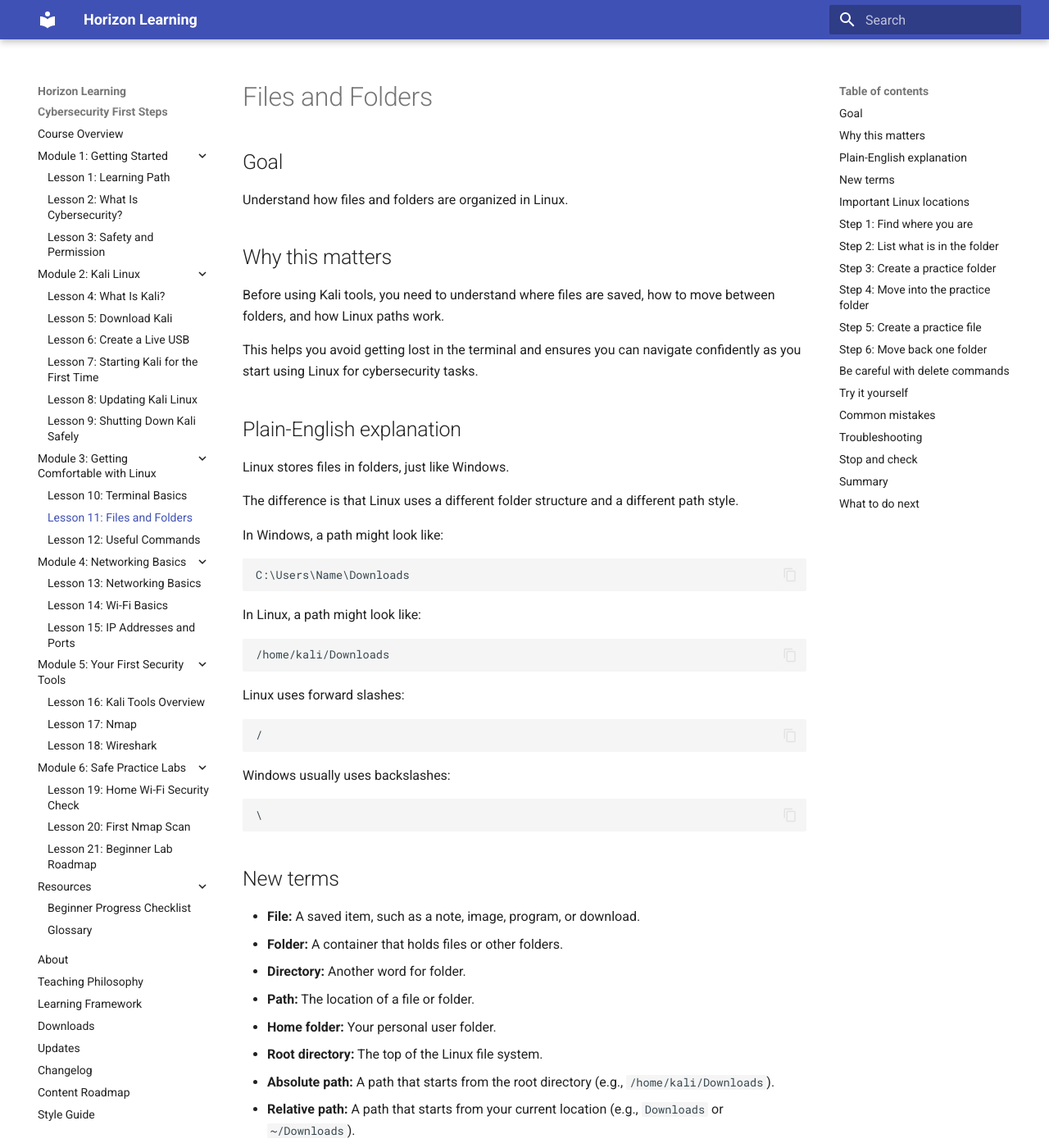
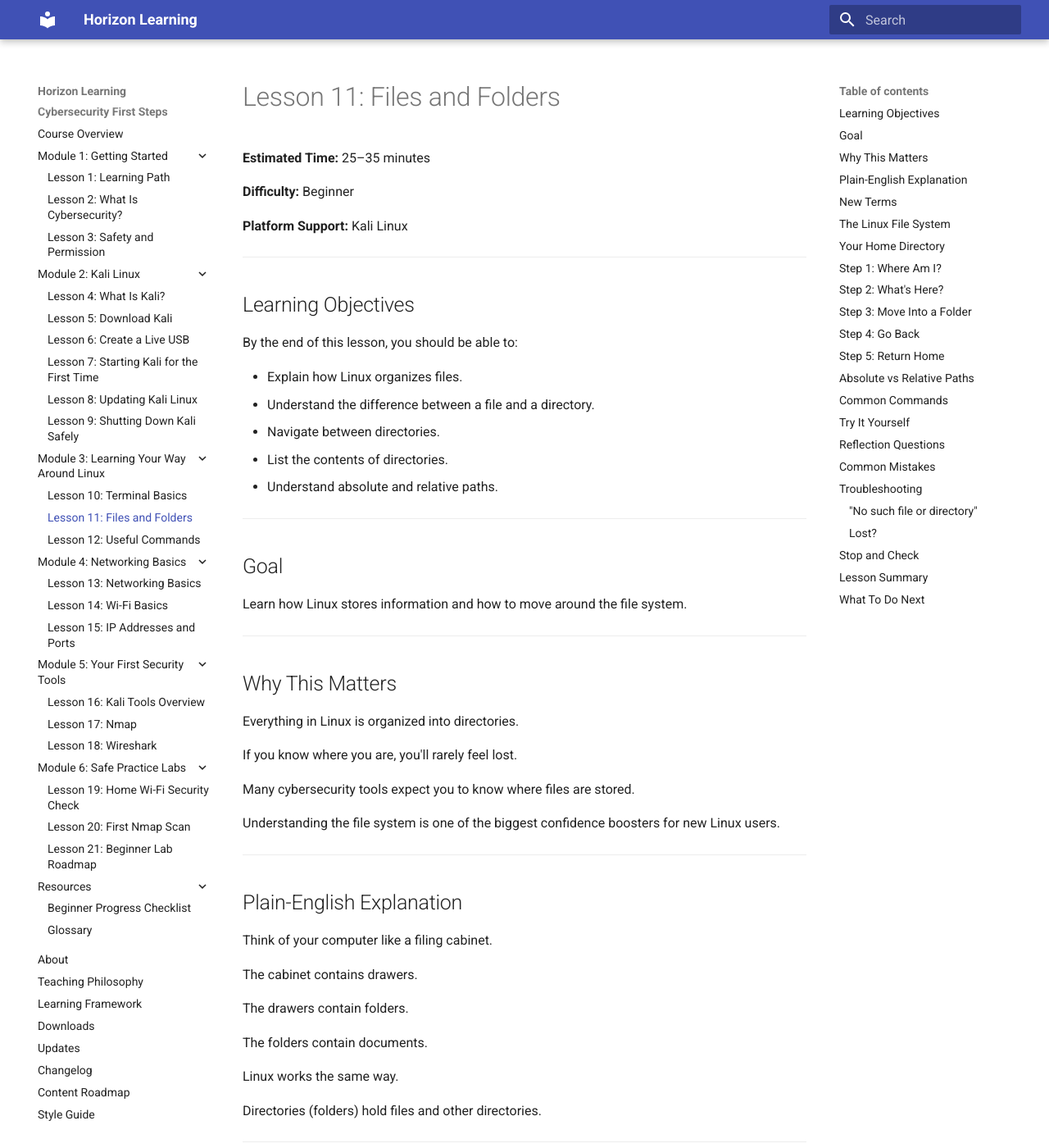
Before and after one commit to horizontechdevelopment-droid/horizon-learning, an MkDocs documentation site: the page built from docs/cybersecurity-first-steps/linux-basics/files-and-folders.md, in a window 1280 px wide and 1400 px high. Shown: the whole window at 82% size. Built offline with MkDocs 1.6.1 and Material for MkDocs 9.7.7, drawn with Linux system fonts in a browser that asks for light colours; some of the changed text lies outside the part shown.

```diff
--- a/docs/cybersecurity-first-steps/linux-basics/files-and-folders.md
+++ b/docs/cybersecurity-first-steps/linux-basics/files-and-folders.md
@@ -1,220 +1,324 @@
-# Files and Folders
+---
+title: Files and Folders
+module: Learning Your Way Around Linux
+lesson: 11
+difficulty: Beginner
+estimated_time: 25–35 minutes
+last_reviewed: 2026-07
+platform_support: Kali-Specific
+prerequisites:
+  - Terminal Basics
+tags:
+  - linux
+  - files
+  - folders
+  - directories
+  - beginner
+---
+
+# Lesson 11: Files and Folders
+
+**Estimated Time:** 25–35 minutes
+
+**Difficulty:** Beginner
+
+**Platform Support:** Kali Linux
+
+---
+
+## Learning Objectives
+
+By the end of this lesson, you should be able to:
+
+- Explain how Linux organizes files.
+- Understand the difference between a file and a directory.
+- Navigate between directories.
+- List the contents of directories.
+- Understand absolute and relative paths.
+
+---
 
 ## Goal
 
-Understand how files and folders are organized in Linux.
+Learn how Linux stores information and how to move around the file system.
 
-## Why this matters
+---
 
-Before using Kali tools, you need to understand where files are saved, how to move between folders, and how Linux paths work.
+## Why This Matters
 
-This helps you avoid getting lost in the terminal and ensures you can navigate confidently as you start using Linux for cybersecurity tasks.
-## Plain-English explanation
+Everything in Linux is organized into directories.
 
-Linux stores files in folders, just like Windows.
+If you know where you are, you'll rarely feel lost.
 
-The difference is that Linux uses a different folder structure and a different path style.
+Many cybersecurity tools expect you to know where files are stored.
 
-In Windows, a path might look like:
+Understanding the file system is one of the biggest confidence boosters for new Linux users.
 
-    C:\Users\Name\Downloads
+---
 
-In Linux, a path might look like:
+## Plain-English Explanation
 
-    /home/kali/Downloads
+Think of your computer like a filing cabinet.
 
-Linux uses forward slashes:
+The cabinet contains drawers.
+
+The drawers contain folders.
+
+The folders contain documents.
+
+Linux works the same way.
+
+Directories (folders) hold files and other directories.
+
+---
+
+## New Terms
+
+- File
+- Directory
+- Path
+- Root Directory
+- Home Directory
+- Absolute Path
+- Relative Path
+
+---
+
+## The Linux File System
+
+At the very top is the root directory.
+
+It is written as:
 
     /
 
-Windows usually uses backslashes:
+Everything else starts here.
 
-    \
-
-## New terms
-
-- **File:** A saved item, such as a note, image, program, or download.
-- **Folder:** A container that holds files or other folders.
-- **Directory:** Another word for folder.
-- **Path:** The location of a file or folder.
-- **Home folder:** Your personal user folder.
-- **Root directory:** The top of the Linux file system.
-- **Absolute path:** A path that starts from the root directory (e.g., `/home/kali/Downloads`).
-- **Relative path:** A path that starts from your current location (e.g., `Downloads` or `~/Downloads`).
-
-## Important Linux locations
-
-Top of the file system:
+For example:
 
     /
 
-Home folders:
+        home/
 
-    /home
+            kali/
 
-Kali user's home folder:
+                Documents/
+
+                Downloads/
+
+                Pictures/
+
+---
+
+!!! info "Behind the Curtain"
+
+    Unlike Windows, Linux does not use drive letters like C:\ or D:\.
+
+    Everything begins at the single root directory:
+
+        /
+
+---
+
+## Your Home Directory
+
+Most of your work will happen inside:
 
     /home/kali
 
-Shortcut for your home folder:
+This is your personal workspace.
 
-    ~
+Think of it as your office inside a larger building.
 
-Downloads folder:
+---
 
-    ~/Downloads
-
-Temporary files:
-
-    /tmp
-
-System configuration files:
-
-    /etc
-
-## Step 1: Find where you are
+## Step 1: Where Am I?
 
 Run:
 
     pwd
 
-This shows your current directory.
-
-You may see:
+You should see something similar to:
 
     /home/kali
 
-## Step 2: List what is in the folder
+---
+
+## Step 2: What's Here?
 
 Run:
 
     ls
 
-This lists files and folders in the current directory.
+You should see files and folders in your current location.
 
-## Step 3: Create a practice folder
+---
+
+## Step 3: Move Into a Folder
 
 Run:
 
-    mkdir linux-practice
+    cd Documents
 
-This creates a folder named:
+If the folder exists, you will move into it.
 
-    linux-practice
-
-## Step 4: Move into the practice folder
-
-Run:
-
-    cd linux-practice
-
-Now check your location:
+Check your location:
 
     pwd
 
-You should see something ending with:
+---
 
-    linux-practice
-
-## Step 5: Create a practice file
-
-Run:
-
-    touch notes.txt
-
-This creates an empty file named:
-
-    notes.txt
-
-Now list the folder:
-
-    ls
-
-You should see:
-
-    notes.txt
-
-## Step 6: Move back one folder
+## Step 4: Go Back
 
 Run:
 
     cd ..
 
-This moves you up one level.
+The two dots mean:
+
+> Go up one directory.
 
 Run:
 
     pwd
 
-You should be back in the folder above `linux-practice`.
+You should be back where you started.
 
-## Be careful with delete commands
+---
 
-The command:
+## Step 5: Return Home
 
-    rm
+No matter where you are, you can return home with:
 
-deletes files.
+    cd ~
 
-Do not use delete commands unless you understand what you are deleting.
+The tilde (`~`) is a shortcut for your home directory.
 
-This guide will avoid unnecessary delete commands while you are starting.
+---
 
-## Try it yourself
+## Absolute vs Relative Paths
+
+An absolute path starts from the root.
+
+Example:
+
+    /home/kali/Documents
+
+A relative path starts from your current location.
+
+Example:
+
+    Documents
+
+Both may reach the same destination.
+
+---
+
+## Common Commands
+
+| Command   | Purpose                |
+| --------- | ---------------------- |
+| pwd       | Show current directory |
+| ls        | List files             |
+| cd folder | Enter folder           |
+| cd ..     | Go up one level        |
+| cd ~      | Return home            |
+
+---
+
+## Try It Yourself
 
 Practice this sequence:
 
     pwd
-    mkdir linux-practice
-    cd linux-practice
-    touch notes.txt
+
     ls
-    cd ..
+
+    cd Documents
+
     pwd
 
-If the folder already exists, Linux may say that it cannot create it again.
+    cd ..
 
-That is okay.
+    pwd
 
-## Common mistakes
+    cd ~
 
-- Confusing `/` and `\`
-- Forgetting which folder you are currently in
-- Typing a folder name incorrectly
-- Using spaces in folder names before understanding how spaces work in the terminal
-- Deleting files too quickly
+    pwd
+
+Try saying what each command does before pressing Enter.
+
+---
+
+## Reflection Questions
+
+1. What is the root directory?
+2. What is your home directory?
+3. What does `cd ..` do?
+4. What is the difference between an absolute path and a relative path?
+5. Why is knowing your current directory important?
+
+---
+
+## Common Mistakes
+
+- Forgetting spaces in commands.
+- Trying to enter a folder that does not exist.
+- Confusing files with directories.
+- Thinking `cd ..` deletes something.
+
+---
 
 ## Troubleshooting
 
-If you see:
+### "No such file or directory"
 
-    No such file or directory
+Double-check the folder name.
 
-It usually means Linux cannot find the file or folder you typed.
+Linux is case-sensitive.
 
-Check:
+`Documents` and `documents` are different.
 
-- Spelling
-- Capitalization
-- Whether you are in the right folder
+### Lost?
 
-## Stop and check
+Run:
+
+    pwd
+
+Then:
+
+    ls
+
+These two commands will help you figure out where you are.
+
+---
+
+## Stop and Check
 
 You are ready to continue when:
 
-- [ ] You understand that Linux paths use `/`.
-- [ ] You know that `~` means your home folder.
-- [ ] You can create a folder.
-- [ ] You can move into and out of folders.
-- [ ] You can create a simple file.
-- [ ] You know to be careful with delete commands.
+- [ ] You can explain what a directory is.
+- [ ] You can use `pwd`.
+- [ ] You can use `ls`.
+- [ ] You can use `cd`.
+- [ ] You understand the difference between absolute and relative paths.
 
-## Summary
+---
 
-Linux organizes files in directories.
+## Lesson Summary
 
-You learned how to check your location, list files, create a folder, move into it, create a file, and move back.
+In this lesson you learned:
 
-## What to do next
+- Linux organizes everything into directories.
+- The root directory is `/`.
+- Your home directory is where most of your work will happen.
+- `pwd`, `ls`, and `cd` are fundamental navigation commands.
+- Absolute and relative paths describe locations in different ways.
 
-Continue to Lesson 10: Useful Commands.
+---
+
+## What To Do Next
+
+Continue to **Lesson 12 – Useful Commands**.
+
+You'll build on today's navigation skills by learning several safe commands you'll use throughout the rest of the course.
--- a/mkdocs.yml
+++ b/mkdocs.yml
@@ -34,7 +34,7 @@ nav:
           - "Lesson 8: Updating Kali Linux": cybersecurity-first-steps/kali/updating-kali.md
           - "Lesson 9: Shutting Down Kali Safely": cybersecurity-first-steps/kali/shutting-down-kali.md
 
-      - "Module 3: Getting Comfortable with Linux":
+      - "Module 3: Learning Your Way Around Linux":
           - "Lesson 10: Terminal Basics": cybersecurity-first-steps/linux-basics/terminal-basics.md
           - "Lesson 11: Files and Folders": cybersecurity-first-steps/linux-basics/files-and-folders.md
           - "Lesson 12: Useful Commands": cybersecurity-first-steps/linux-basics/useful-commands.md
```
Also changed, not shown: docs/cybersecurity-first-steps/kali/create-live-usb.md (+39 -29 lines), docs/cybersecurity-first-steps/kali/first-boot.md (+18 -4 lines), docs/cybersecurity-first-steps/kali/what-is-kali.md (+29 -0 lines).
